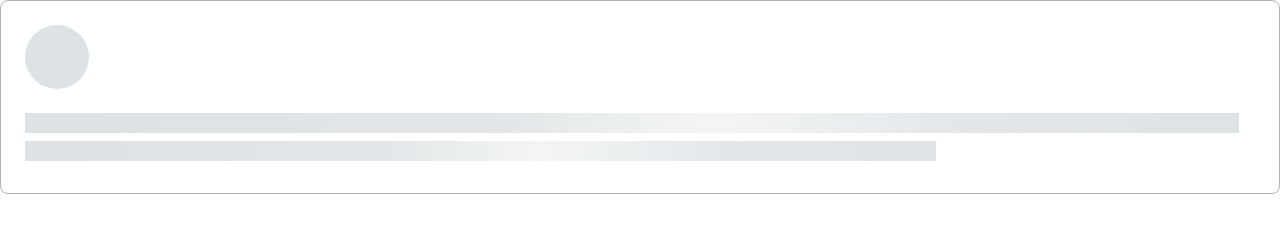
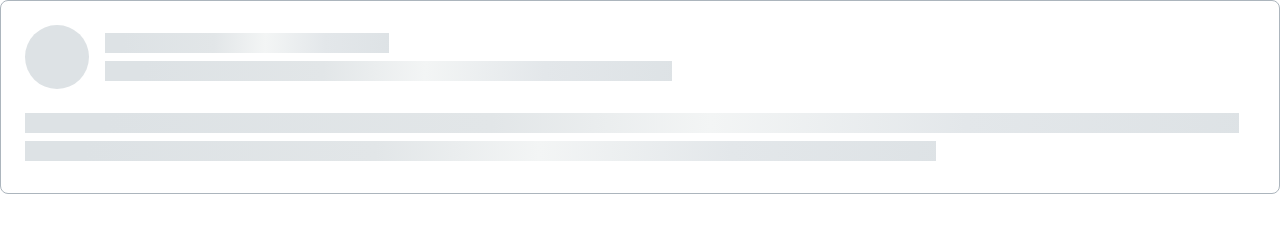
Before and after one commit to js-tasks-ru/htmlcss-20221107_k563ke70, a website: page 04-lection2/02-skeleton/index.html in a window 1280 px wide. Drawn offline with Linux system fonts and the light colour scheme.

Commit message:
добавил flex-grow: 1 в .skeleton__rectangle

```diff
--- a/04-lection2/02-skeleton/index.html
+++ b/04-lection2/02-skeleton/index.html
@@ -13,8 +13,8 @@
             <div class="skeleton__header">
                 <div class="skeleton__header-ellipse"></div>
                 <div class="skeleton__rectangle">
-                    <div class="skeleton__rectangle-item skeleton__rectangle_w400"></div>
-                    <div class="skeleton__rectangle-item"></div>
+                    <div class="skeleton__rectangle-item skeleton__rectangle_small"></div>
+                    <div class="skeleton__rectangle-item skeleton__rectangle_medium"></div>
                 </div>
             </div>
 
--- a/04-lection2/02-skeleton/skeleton.css
+++ b/04-lection2/02-skeleton/skeleton.css
@@ -25,16 +25,20 @@
     display: flex;
     flex-direction: column;
     gap: 8px;
+    flex-grow: 1;
 }
 
 .skeleton__rectangle-item {
-    /* width: 172px; */
     height: 20px;
     background: linear-gradient(92.51deg, #DDE2E5 6.44%, #E2E6E8 38.47%, #F3F5F5 56.48%, #E3E7EA 77.5%, #DDE2E5 102.52%);
 }
 
-
-
 .skeleton__rectangle_large {
     width: 75%;
 }
+.skeleton__rectangle_small {
+    width: 25%;
+}
+.skeleton__rectangle_medium {
+    width: 50%;
+}
```
